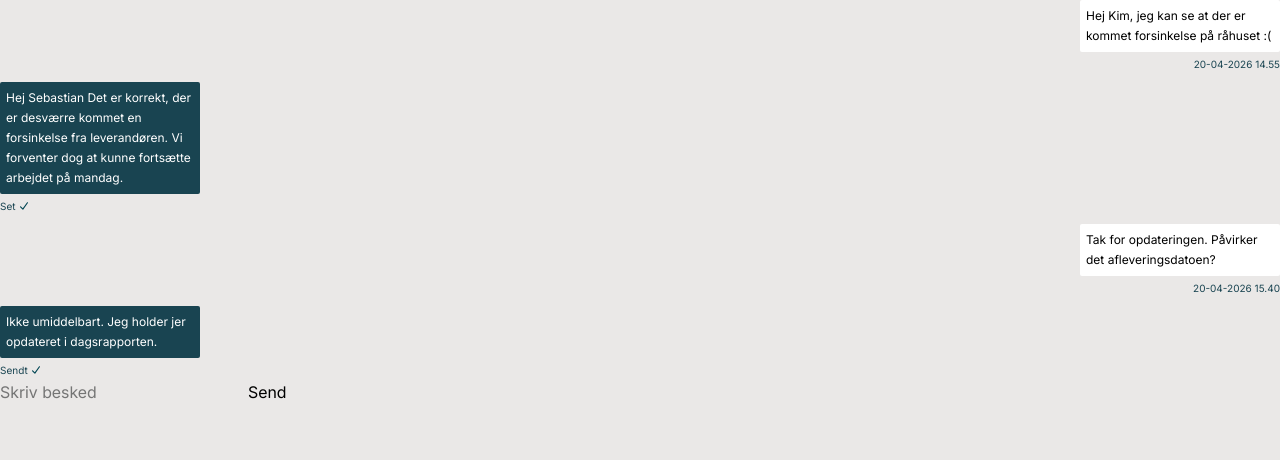
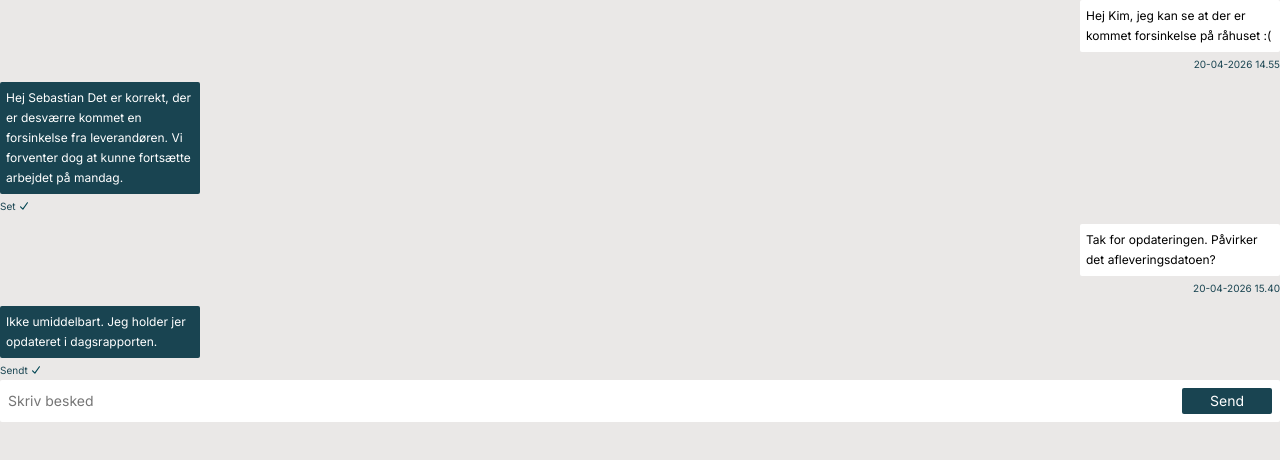
Before and after one commit to EgilVDW/pentia, a Vue app: page /chat in a window 1280 px wide. Shown: the top 460 px of the page. Built offline with nearby package versions, Linux system fonts and the light colour scheme; a web font is replaced by a local one.

Commit message:
update MessageInput

```diff
--- a/src/components/MessageInput.vue
+++ b/src/components/MessageInput.vue
@@ -8,26 +8,57 @@ const props = defineProps({
 
 const emit = defineEmits(["update:modelValue", "send"]);
 
-function onInput(e) {
+const onInput = (e) => {
   emit("update:modelValue", e.target.value);
-}
+};
 
-function handleSend() {
+const handleSend = () => {
   const text = props.modelValue.trim();
   if (!text) return;
 
   emit("send", text);
   emit("update:modelValue", "");
-}
+};
 </script>
 <template>
-  <form @submit.prevent="handleSend">
+  <form class="message-input" @submit.prevent="handleSend">
     <input
       :value="modelValue"
-      @input="onInput"
       type="text"
       placeholder="Skriv besked"
+      class="message-input__field"
+      @input="onInput"
     />
-    <button type="submit" :disabled="!modelValue.trim()">Send</button>
+    <button
+      type="submit"
+      :disabled="!modelValue.trim()"
+      class="message-input__button"
+    >
+      Send
+    </button>
   </form>
 </template>
+<style scoped lang="scss">
+.message-input {
+  display: flex;
+  border-radius: $border-radius-small;
+  background-color: $color-surface;
+
+  &__field {
+    flex-grow: 1;
+    padding: 0.5rem;
+    font-size: 0.875rem;
+    line-height: 1.25rem;
+  }
+
+  &__button {
+    margin: 0.5rem;
+    padding: 0.1875rem 1.75rem;
+    border-radius: $border-radius-small;
+    background-color: $color-primary;
+    color: $color-surface;
+    font-size: 0.875rem;
+    line-height: 1.25rem;
+  }
+}
+</style>
```
